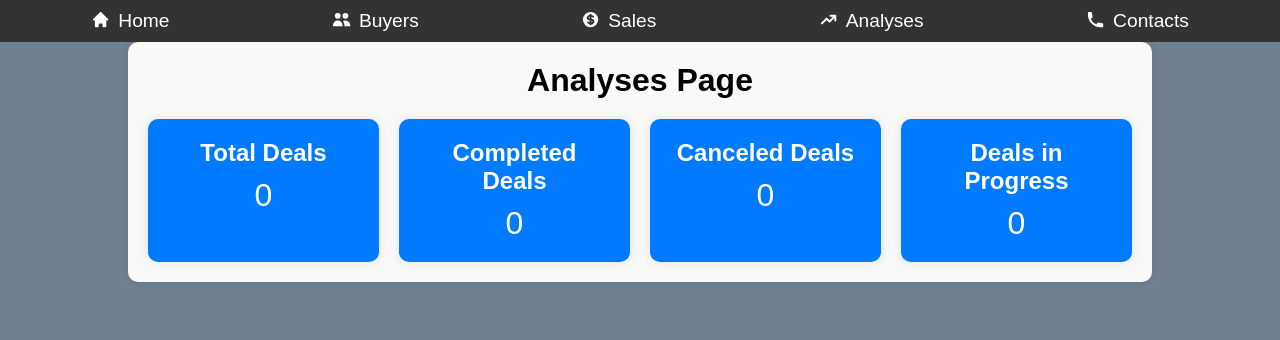
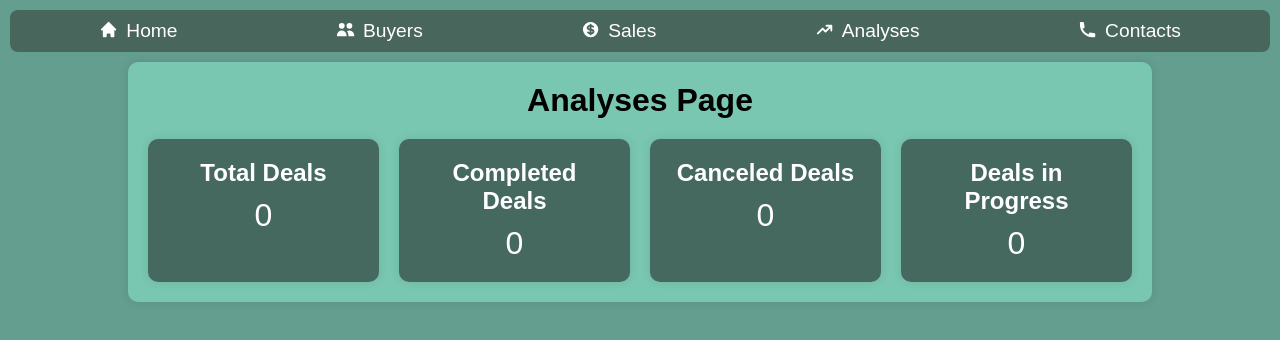
Before and after one commit to WoWcheek/CRM, a React (Vite) app in the folder Frontend/: page /analyses in a window 1280 px wide. Shown: the top 340 px of the page. Built offline with nearby package versions, Linux system fonts and the light colour scheme; no server answers; sample sign-in values are in the browser's storage.

Commit message:
green style

```diff
--- a/Frontend/src/App.css
+++ b/Frontend/src/App.css
@@ -1,5 +1,5 @@
 body {
-    background-color: slategrey;
+    background-color: rgb(100, 158, 142);
     background-size: cover;
     background-repeat: no-repeat;
     background-position: center;
--- a/Frontend/src/components/Analyses.jsx
+++ b/Frontend/src/components/Analyses.jsx
@@ -54,7 +54,7 @@ const styles = {
         width: "80%",
         margin: "auto",
         padding: "20px",
-        backgroundColor: "#f9f9f9",
+        backgroundColor: "#79c7b1",
         borderRadius: "10px",
         boxShadow: "0 0 10px rgba(0, 0, 0, 0.1)",
         textAlign: "center"
@@ -70,7 +70,7 @@ const styles = {
     },
     card: {
         flex: "1 1 calc(25% - 20px)",
-        backgroundColor: "#007bff",
+        backgroundColor: "#45695f",
         color: "#fff",
         padding: "20px",
         borderRadius: "10px",
--- a/Frontend/src/components/Buyers.jsx
+++ b/Frontend/src/components/Buyers.jsx
@@ -278,7 +278,7 @@ function Buyers() {
 const styles = {
     container: {
         padding: "20px",
-        backgroundColor: "#f0f0f0",
+        backgroundColor: "#79c7b1",
         borderRadius: "10px",
         maxWidth: "1200px",
         margin: "0 auto"
@@ -309,7 +309,7 @@ const styles = {
         borderRadius: "5px",
         fontSize: "16px",
         border: "none",
-        backgroundColor: "#007bff",
+        backgroundColor: "#a3a362",
         color: "#fff",
         cursor: "pointer",
         width: "fit-content"
--- a/Frontend/src/components/Contacts.jsx
+++ b/Frontend/src/components/Contacts.jsx
@@ -110,7 +110,7 @@ const styles = {
     },
     contactDetails: {
         flex: 1,
-        backgroundColor: "#f9f9f9",
+        backgroundColor: "#79c7b1",
         padding: "15px",
         borderRadius: "8px",
         boxShadow: "0 0 10px rgba(0, 0, 0, 0.1)",
@@ -120,13 +120,13 @@ const styles = {
     },
     map: {
         flex: 1,
-        backgroundColor: "#f9f9f9",
+        backgroundColor: "#79c7b1",
         padding: "15px",
         borderRadius: "8px",
         boxShadow: "0 0 10px rgba(0, 0, 0, 0.1)"
     },
     formSection: {
-        backgroundColor: "#f9f9f9",
+        backgroundColor: "#79c7b1",
         padding: "20px",
         borderRadius: "8px",
         boxShadow: "0 0 10px rgba(0, 0, 0, 0.1)"
--- a/Frontend/src/components/Home.jsx
+++ b/Frontend/src/components/Home.jsx
@@ -45,7 +45,7 @@ const styles = {
         marginTop: "20px"
     },
     card: {
-        backgroundColor: "#fff",
+        backgroundColor: "#79c7b1",
         padding: "15px",
         fontSize: "24px",
         borderRadius: "8px",
@@ -54,7 +54,7 @@ const styles = {
         textAlign: "left"
     },
     textContainer: {
-        backgroundColor: "#fff",
+        backgroundColor: "#79c7b1",
         padding: "10px",
         display: "inline-block",
         borderRadius: "10px"
--- a/Frontend/src/components/Navigation.jsx
+++ b/Frontend/src/components/Navigation.jsx
@@ -6,6 +6,7 @@ import {
     HiTrendingUp,
     HiCurrencyDollar
 } from "react-icons/hi";
+import { MdMargin } from "react-icons/md";
 
 function Navigation() {
     return (
@@ -38,8 +39,10 @@ const styles = {
     nav: {
         display: "flex",
         justifyContent: "space-around",
-        backgroundColor: "#333",
-        padding: "10px"
+        backgroundColor: "#49665d",
+        padding: "10px",
+        borderRadius: "8px",
+        margin: "10px"
     },
     link: {
         color: "#fff",
--- a/Frontend/src/components/Sales.jsx
+++ b/Frontend/src/components/Sales.jsx
@@ -338,7 +338,7 @@ const styles = {
         maxWidth: "1200px",
         margin: "auto",
         padding: "20px",
-        backgroundColor: "#f0f0f0",
+        backgroundColor: "#79c7b1",
         borderRadius: "10px",
         boxShadow: "0 0 10px rgba(0, 0, 0, 0.1)",
         textAlign: "center"
@@ -370,7 +370,7 @@ const styles = {
     button: {
         padding: "10px",
         fontSize: "16px",
-        backgroundColor: "#007bff",
+        backgroundColor: "#a3a362",
         color: "#fff",
         border: "none",
         borderRadius: "5px",
```
